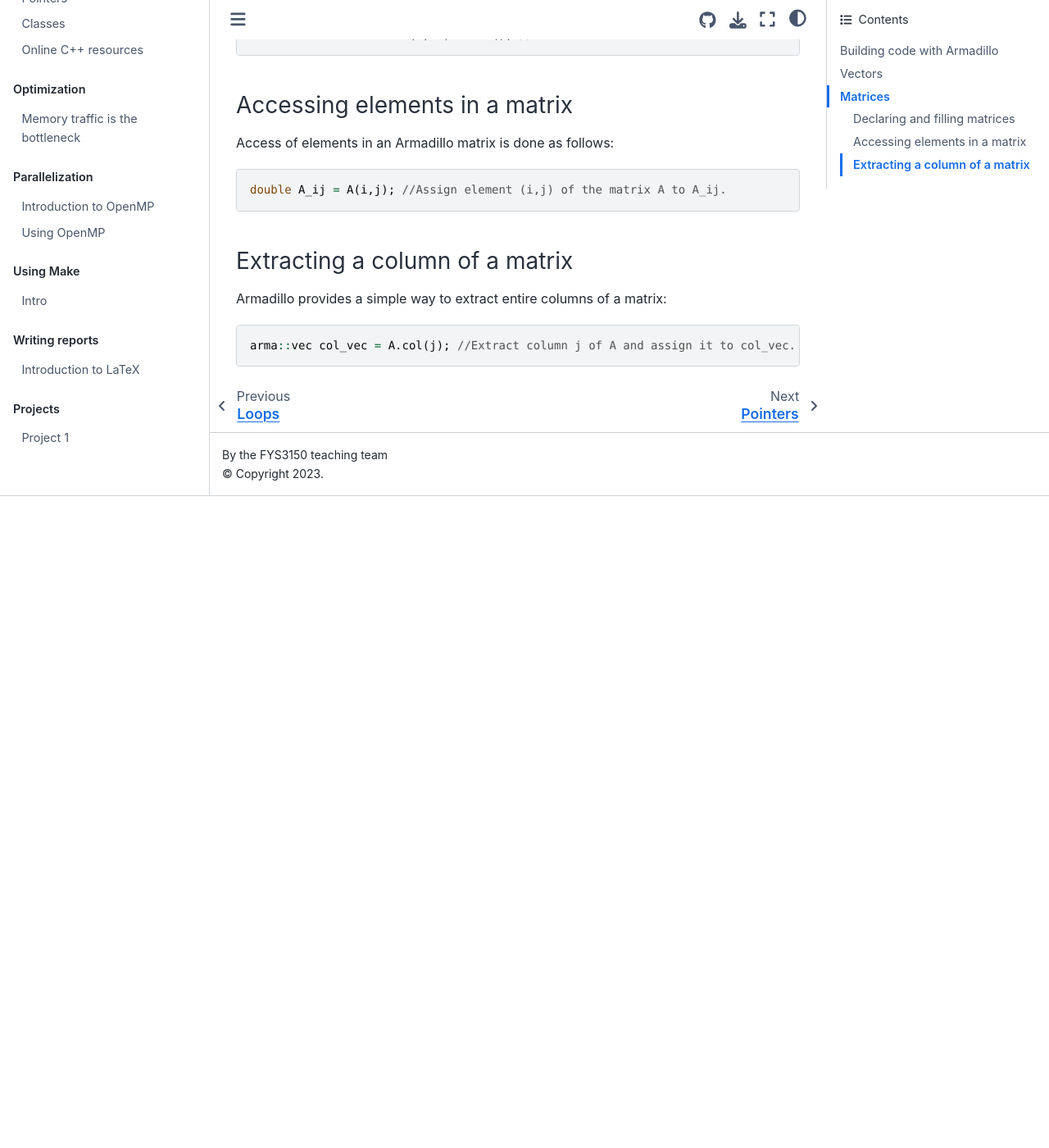
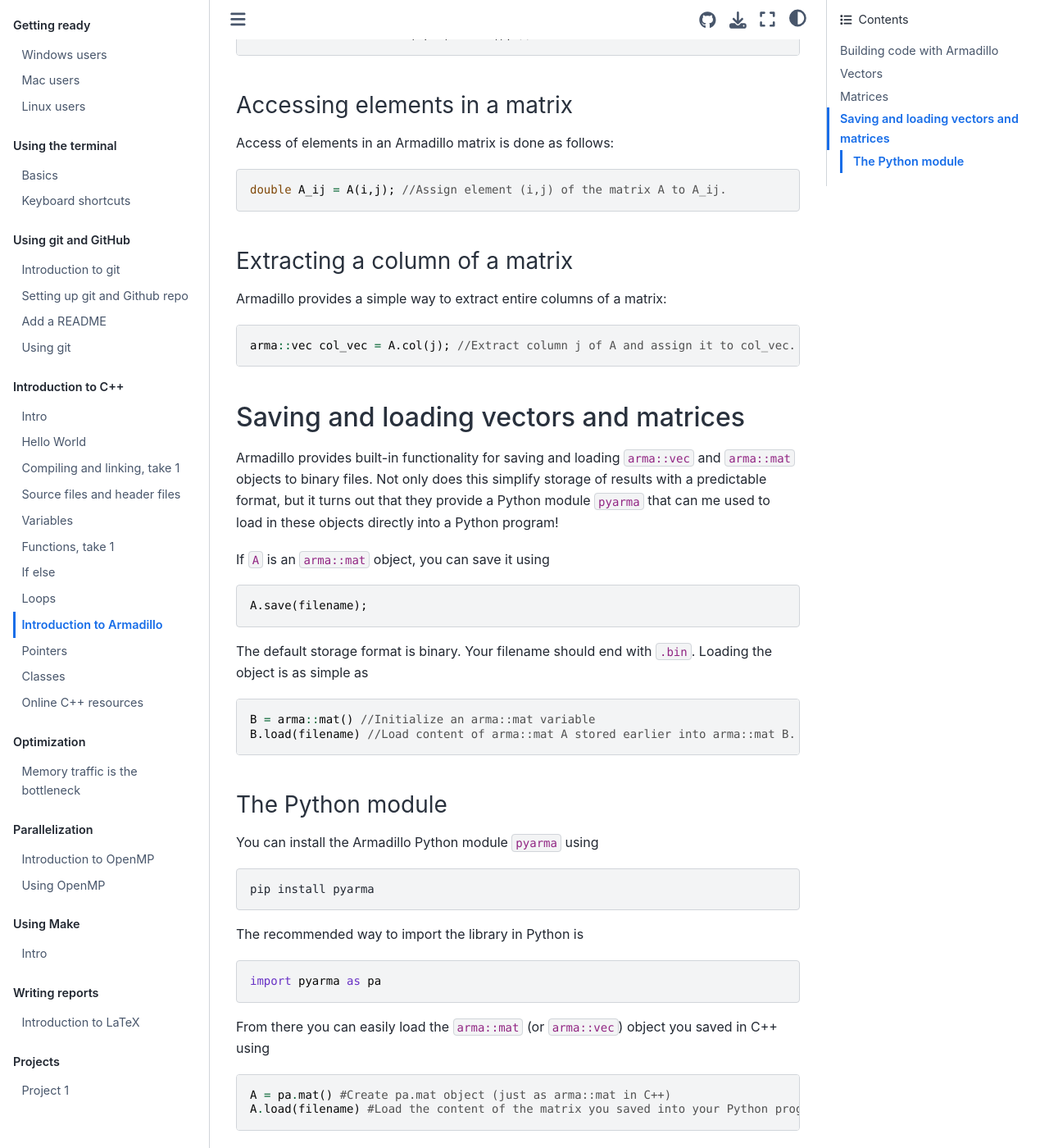
Before and after one commit to anderkve/FYS3150, a Jupyter Book: the page built from book/introduction_to_cpp/intro_to_armadillo.md, in a window 1280 px wide and 1400 px high, scrolled down 1683 px. Shown: the whole window at 82% size. Built offline with Jupyter Book 1.0.4 settings and Sphinx 7.4.7 and the Sphinx Book theme 1.1.4, drawn with Linux system fonts in a browser that asks for light colours; before the commit the page ends 2288 px from its top, so only the background shows below that.

Commit message:
added info on how to save and load arma::mat in C++ and load it into Python using pyarma (Armadillo Python module)

````diff
--- a/book/introduction_to_cpp/intro_to_armadillo.md
+++ b/book/introduction_to_cpp/intro_to_armadillo.md
@@ -73,3 +73,44 @@
 ```c++
 arma::vec col_vec = A.col(j); //Extract column j of A and assign it to col_vec.
 ```
+
+
+## Saving and loading vectors and matrices
+
+Armadillo provides built-in functionality for saving and loading `arma::vec` and `arma::mat` objects to binary files.
+Not only does this simplify storage of results with a predictable format, but it turns out that they provide a Python module `pyarma` that can me used to load in these objects directly into a Python program!
+
+If `A` is an `arma::mat` object, you can save it using
+
+```c++
+A.save(filename);
+```
+
+The default storage format is binary. Your filename should end with `.bin`. Loading the object is as simple as
+
+```c++
+B = arma::mat() //Initialize an arma::mat variable
+B.load(filename) //Load content of arma::mat A stored earlier into arma::mat B.
+```
+
+
+### The Python module
+
+You can install the Armadillo Python module `pyarma` using
+
+```sh
+pip install pyarma
+```
+
+The recommended way to import the library in Python is
+
+```python
+import pyarma as pa
+```
+
+From there you can easily load the `arma::mat` (or `arma::vec`) object you saved in C++ using
+
+```python
+A = pa.mat() #Create pa.mat object (just as arma::mat in C++)
+A.load(filename) #Load the content of the matrix you saved into your Python program.
+```
````
